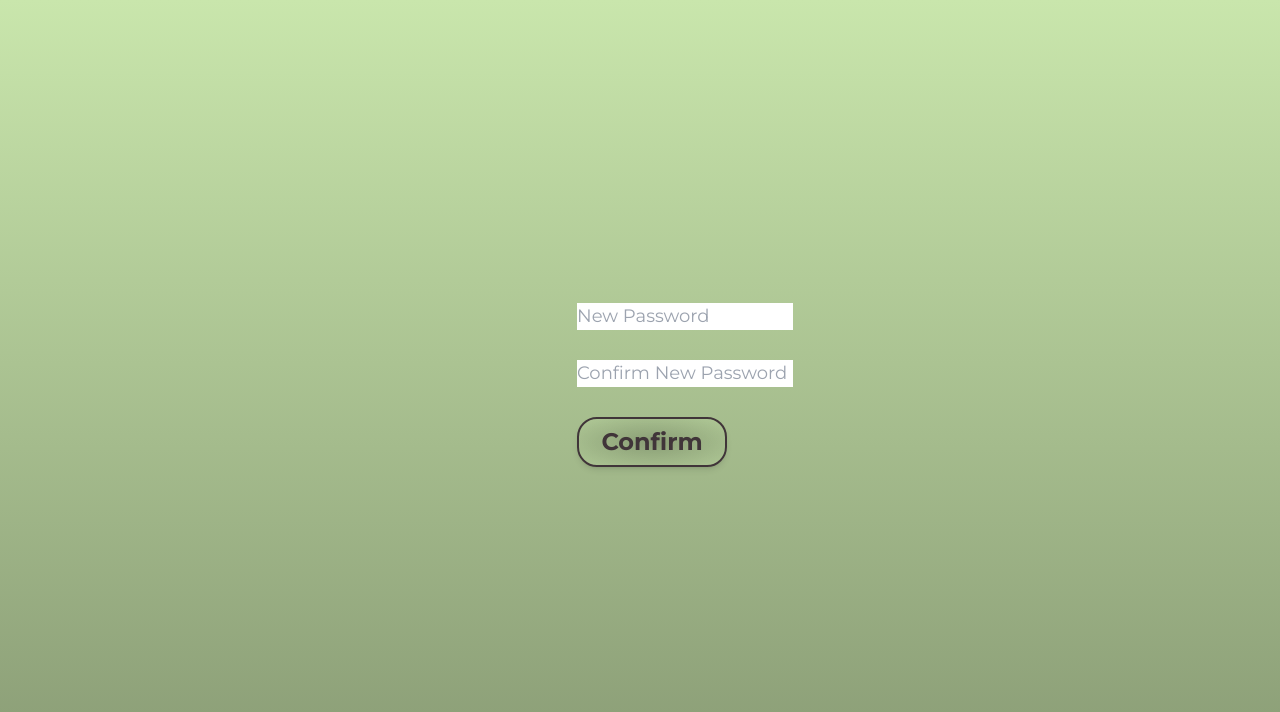
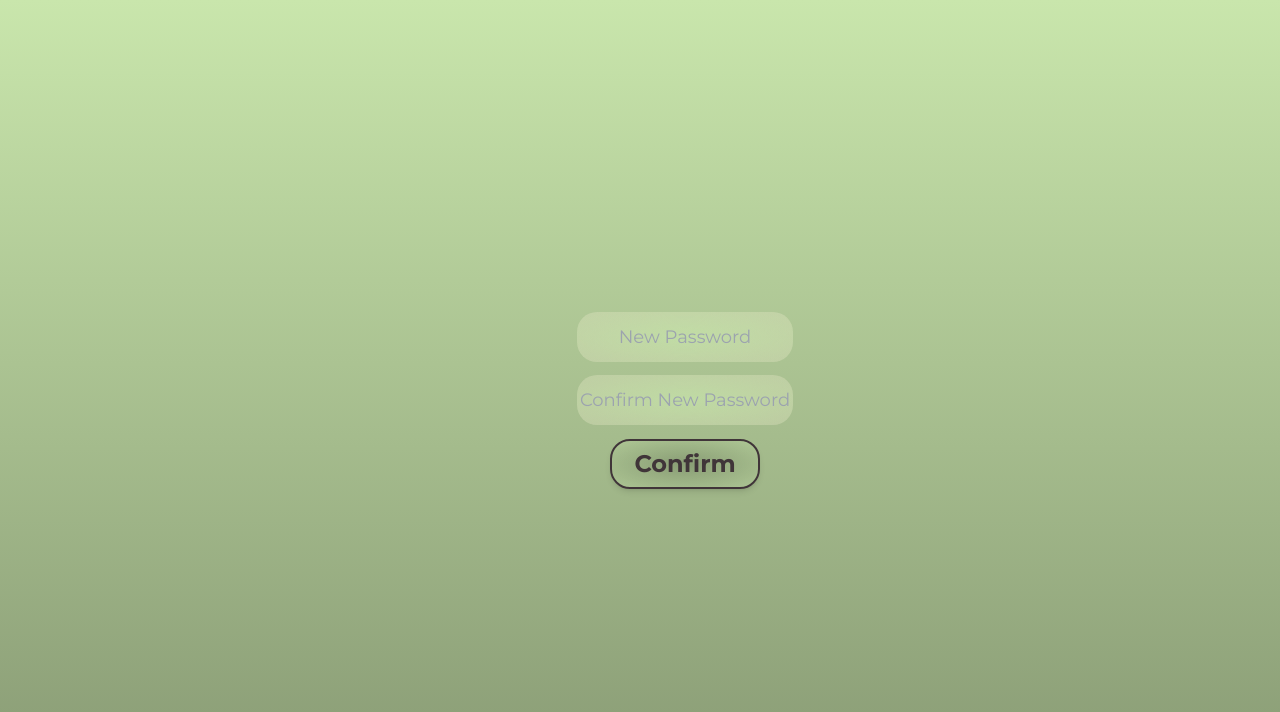
Before and after one commit to pharick/matcha, a Next.js app in the folder matcha_front/: page /resetpassword in a window 1280 px wide. Shown: the top 712 px of the page. Built offline with nearby package versions, Linux system fonts and the light colour scheme.

Commit message:
modal form changed, tabs added

```diff
--- a/matcha_front/src/app/login/components/ResetPasswordForm.tsx
+++ b/matcha_front/src/app/login/components/ResetPasswordForm.tsx
@@ -1,4 +1,5 @@
 import Button from '@/components/Button';
+import FieldComponent from '@/components/FieldComponent';
 import { Field, Form, Formik } from 'formik';
 import { FC } from 'react';
 
@@ -36,14 +37,13 @@ const ResetPasswordForm: FC<ChangePasswordFormProps> = ({ handleClose }) => {
         onSubmit={handleChangePassword}
       >
         {/* {({ errors, touched }) => ( */}
-        <Form className="[&>*]:mb-[30px]">
-          <Field
-            id="email"
-            name="email"
-            placeholder="Enter your registered email"
-            className="block w-full"
-          />
-          <Button type="submit">Reset</Button>
+        <Form>
+          <FieldComponent name="email" className="mb-3">
+            Enter your registered email
+          </FieldComponent>
+          <Button className="m-auto block" type="submit">
+            Reset
+          </Button>
         </Form>
       </Formik>
     </>
--- a/matcha_front/src/app/profile/components/ChangeEmailForm.tsx
+++ b/matcha_front/src/app/profile/components/ChangeEmailForm.tsx
@@ -1,6 +1,7 @@
 import { FC } from 'react';
 import { Field, Form, Formik } from 'formik';
 import Button from '@/components/Button';
+import FieldComponent from '@/components/FieldComponent';
 
 interface ChangeEmailFormProps {
   handleClose: () => void;
@@ -33,7 +34,7 @@ const ChangeEmailForm: FC<ChangeEmailFormProps> = ({ handleClose }) => {
   };
   return (
     <>
-      <h1 className="mb-7 mt-1 text-center">
+      <h1 className="mb-7 mt-1 text-center font-bold">
         You gonna change your e-mail, please, write your password to change it:
       </h1>
       <Formik
@@ -43,13 +44,12 @@ const ChangeEmailForm: FC<ChangeEmailFormProps> = ({ handleClose }) => {
       >
         {/* {({ errors, touched }) => ( */}
         <Form className="[&>*]:mb-[30px]">
-          <Field
-            id="oldPassword"
-            name="oldPassword"
-            placeholder="Old Password"
-            className="block w-full"
-          />
-          <Button type="submit">Confirm</Button>
+          <FieldComponent name="oldPassword" className="mb-3">
+            Old Password
+          </FieldComponent>
+          <Button className="m-auto block" type="submit">
+            Confirm
+          </Button>
         </Form>
       </Formik>
     </>
--- a/matcha_front/src/app/profile/components/ChangePasswordForm.tsx
+++ b/matcha_front/src/app/profile/components/ChangePasswordForm.tsx
@@ -1,7 +1,7 @@
 import Button from '@/components/Button';
 import { Field, Form, Formik } from 'formik';
 import { FC } from 'react';
-import FieldComponent from './FieldComponent';
+import FieldComponent from '@/components/FieldComponent';
 
 interface ChangePasswordFormProps {
   handleClose: () => void;
@@ -45,26 +45,19 @@ const ChangePasswordForm: FC<ChangePasswordFormProps> = ({ handleClose }) => {
         onSubmit={handleChangePassword}
       >
         {/* {({ errors, touched }) => ( */}
-        <Form className="[&>*]:mb-[30px]">
-          <Field
-            id="oldPassword"
-            name="oldPassword"
-            placeholder="Old Password"
-            className="block w-full"
-          />
-          <Field
-            id="newPassword"
-            name="newPassword"
-            placeholder="New Password"
-            className="block w-full"
-          />
-          <Field
-            id="confNewPassword"
-            name="confNewPassword"
-            placeholder="Confirm New Password"
-            className="block w-full"
-          />
-          <Button type="submit">Confirm</Button>
+        <Form>
+          <FieldComponent name="oldPassword" className="mb-3">
+            Old Password
+          </FieldComponent>
+          <FieldComponent name="newPassword" className="mb-3">
+            New Password
+          </FieldComponent>
+          <FieldComponent name="confNewPassword" className="mb-3">
+            Confirm New Password
+          </FieldComponent>
+          <Button className="m-auto block" type="submit">
+            Confirm
+          </Button>
         </Form>
       </Formik>
     </>
--- a/matcha_front/src/app/profile/components/PhotoUpload.tsx
+++ b/matcha_front/src/app/profile/components/PhotoUpload.tsx
@@ -137,7 +137,7 @@ const PhotoUpload: FC<PhotoUploadProps> = ({ user }) => {
           </li>
         ))}
       </ul>
-      <form className="mt-[20px]">
+      <form className="mt-[20px] text-center">
         <label
           htmlFor="new-photo-input"
           className="rounded-[20px] border-2 border-brown bg-gradient-radial  from-green-2/50 to-green-1/30 p-[10px] font-bold"
--- a/matcha_front/src/app/profile/components/ProfileForm.tsx
+++ b/matcha_front/src/app/profile/components/ProfileForm.tsx
@@ -10,6 +10,7 @@ import ChangePasswordForm from './ChangePasswordForm';
 import ChangeEmailForm from './ChangeEmailForm';
 import GenderCheckBox from './GenderCheckBox';
 import FieldComponent from '@/components/FieldComponent';
+import Tabs from './Tabs';
 
 interface ProfileFormProps {
   user: User;
@@ -71,9 +72,9 @@ const ProfileForm: FC<ProfileFormProps> = ({ user }) => {
   return (
     <>
       <section className="mb-5">
-        <h2 className="mb-3 border-b border-brown text-center text-xl font-bold">
+        {/* <h2 className="mb-3 border-b border-brown text-center text-xl font-bold">
           Profile information
-        </h2>
+        </h2> */}
         <Formik
           // validationSchema={validationSchema}
           initialValues={initialValues}
@@ -136,12 +137,12 @@ const ProfileForm: FC<ProfileFormProps> = ({ user }) => {
         {/* <Button type="submit">Log Out</Button> */}
       </section>
 
-      <section className="mb-3">
+      {/* <section className="mb-3">
         <h2 className="mb-3 border-b border-brown text-center text-xl font-bold">
           Profile photos
         </h2>
         <PhotoUpload user={user} />
-      </section>
+      </section> */}
 
       {isOpen && (
         <Modal handleClose={() => setIsOpen(false)}>
--- /dev/null
+++ b/matcha_front/src/app/profile/components/Tabs.tsx
@@ -0,0 +1,32 @@
+'use client';
+import { FC, PropsWithChildren, Children, useState } from 'react';
+
+interface TabsProps extends PropsWithChildren {
+  captions: string[];
+}
+
+const Tabs: FC<TabsProps> = ({ children, captions }) => {
+  const [index, setIndex] = useState(0);
+  const childrenArray = Children.toArray(children);
+  return (
+    <div>
+      <ul className="rounded-m mb-4 flex justify-between border-b border-brown text-center font-bold">
+        {captions.map((caption, i) => (
+          <li className="w-1/3" key={i}>
+            <button
+              className={`h-full w-full border-brown/30 bg-green-1 font-bold hover:bg-neutral/50 ${
+                i < captions.length - 1 ? 'border-r' : ''
+              } ${i == index ? 'bg-green-2/50' : ''}`}
+              onClick={() => setIndex(i)}
+            >
+              {caption}
+            </button>
+          </li>
+        ))}
+      </ul>
+      {childrenArray[index]}
+    </div>
+  );
+};
+
+export default Tabs;
--- a/matcha_front/src/app/profile/page.tsx
+++ b/matcha_front/src/app/profile/page.tsx
@@ -7,6 +7,8 @@ import { UserContext, withLogin } from '@/components/UserProvider';
 import { useContext } from 'react';
 import LeafDown from '@/images/leafe_down.png';
 import Alert from '@/components/Alert';
+import Tabs from './components/Tabs';
+import PhotoUpload from './components/PhotoUpload';
 
 const ProfilePage: NextPage = () => {
   const userContext = useContext(UserContext);
@@ -50,7 +52,20 @@ const ProfilePage: NextPage = () => {
             </button>
           </Alert>
         )}
-        {userContext.user ? <ProfileForm user={userContext.user} /> : <></>}
+        {/* {userContext.user ? <ProfileForm user={userContext.user} /> : <></>} */}
+        {userContext.user && (
+          <Tabs
+            captions={[
+              'Profile Information',
+              'Upload Photo',
+              'Change e-mail and password',
+            ]}
+          >
+            <ProfileForm user={userContext.user} />
+            <PhotoUpload user={userContext.user} />
+            <div>3</div>
+          </Tabs>
+        )}
       </div>
     </>
   );
--- a/matcha_front/src/app/resetpassword/components/ResetPasswordForm.tsx
+++ b/matcha_front/src/app/resetpassword/components/ResetPasswordForm.tsx
@@ -4,6 +4,7 @@ import { useSearchParams, useRouter } from 'next/navigation';
 import { RegistrationResponse } from '@/app/interfaces';
 import { Field, Form, Formik } from 'formik';
 import Button from '@/components/Button';
+import FieldComponent from '@/components/FieldComponent';
 
 interface ResetPasswordFormValues {
   password: string;
@@ -46,20 +47,14 @@ const ResetPasswordForm: FC = () => {
         onSubmit={handleChangePassword}
       >
         {/* {({ errors, touched }) => ( */}
-        <Form className="[&>*]:mb-[30px]">
-          <Field
-            id="password"
-            name="password"
-            placeholder="New Password"
-            className="block w-full"
-          />
-          <Field
-            id="confPassword"
-            name="confPassword"
-            placeholder="Confirm New Password"
-            className="block w-full"
-          />
-          <Button type="submit">Confirm</Button>
+        <Form>
+          <FieldComponent name="password" className="mb-3">
+            New Password
+          </FieldComponent>
+          <FieldComponent name="confPassword" className="mb-3">
+            Confirm New Password
+          </FieldComponent>
+          <Button className="m-auto block" type="submit">Confirm</Button>
         </Form>
       </Formik>
     </div>
--- a/matcha_front/src/components/Modal.tsx
+++ b/matcha_front/src/components/Modal.tsx
@@ -12,7 +12,7 @@ const ChangePasswordModal: FC<ModalProps> = ({ children, handleClose }) => {
         onClick={handleClose}
         className="absolute bottom-0 left-0 right-0 top-0"
       ></div>
-      <div className="absolute block w-2/4 rounded-[20px] bg-gradient-radial from-green-1 to-green-2 p-4">
+      <div className="absolute block w-2/4 rounded-[20px] bg-green-5 p-4">
         {children}
       </div>
     </div>
```
